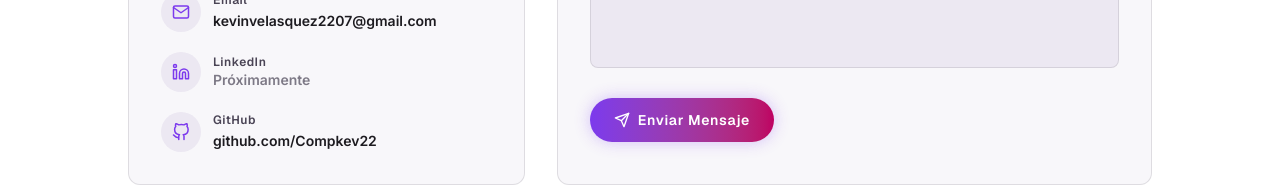
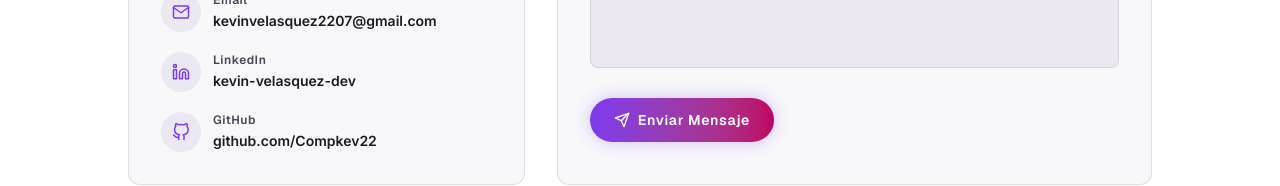
Before and after one commit to Compkev22/portafolio_desarrollador, a React (Vite) app: page / in a window 1280 px wide. Shown: the part 5028-5214 px from the top of the page. Built offline with nearby package versions, Linux system fonts and the light colour scheme.

Commit message:
feat: activar link de LinkedIn en Contact y Footer

```diff
--- a/src/components/Footer/Footer.jsx
+++ b/src/components/Footer/Footer.jsx
@@ -22,7 +22,7 @@ const socials = [
   },
   {
     icon: FiLinkedin,
-    href: null,
+    href: 'https://www.linkedin.com/in/kevin-velasquez-dev/',
     label: 'LinkedIn',
   },
 ];
--- a/src/sections/Contact/Contact.jsx
+++ b/src/sections/Contact/Contact.jsx
@@ -13,8 +13,8 @@ const contactMethods = [
   {
     icon: FiLinkedin,
     label: 'LinkedIn',
-    value: 'Próximamente',
-    href: null,
+    value: 'kevin-velasquez-dev',
+    href: 'https://www.linkedin.com/in/kevin-velasquez-dev/',
   },
   {
     icon: FiGithub,
```
